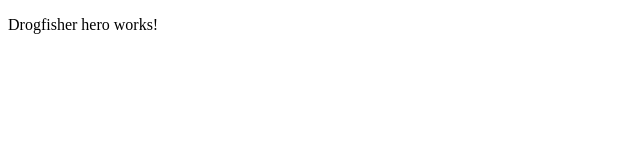
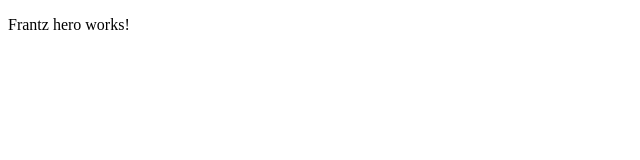
Before and after one commit to fpaul787/Angular-App, an Angular app: page / in a window 1280 px wide. Shown: the top 160 px of the page, without its empty margins (0-640 px from the left). Built offline with nearby package versions, Linux system fonts and the light colour scheme.

Commit message:
changed hero name

```diff
--- a/src/app/app.component.ts
+++ b/src/app/app.component.ts
@@ -8,5 +8,5 @@ import { Component } from '@angular/core';
 export class AppComponent {
   title = 'Frantz App';
   description = 'Hello World';
-  hero = 'Drogfisher';
+  hero = 'Frantz';
 }
```
